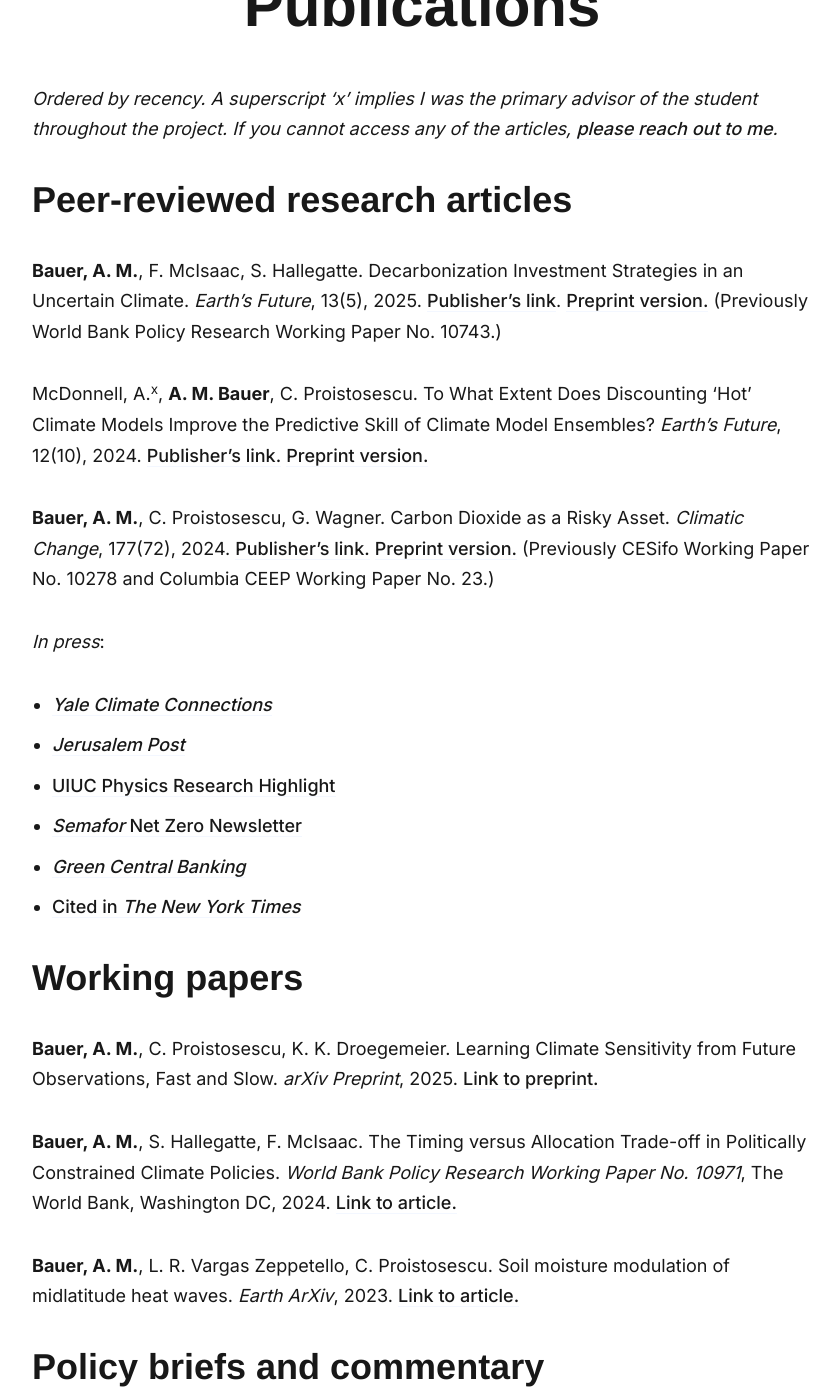
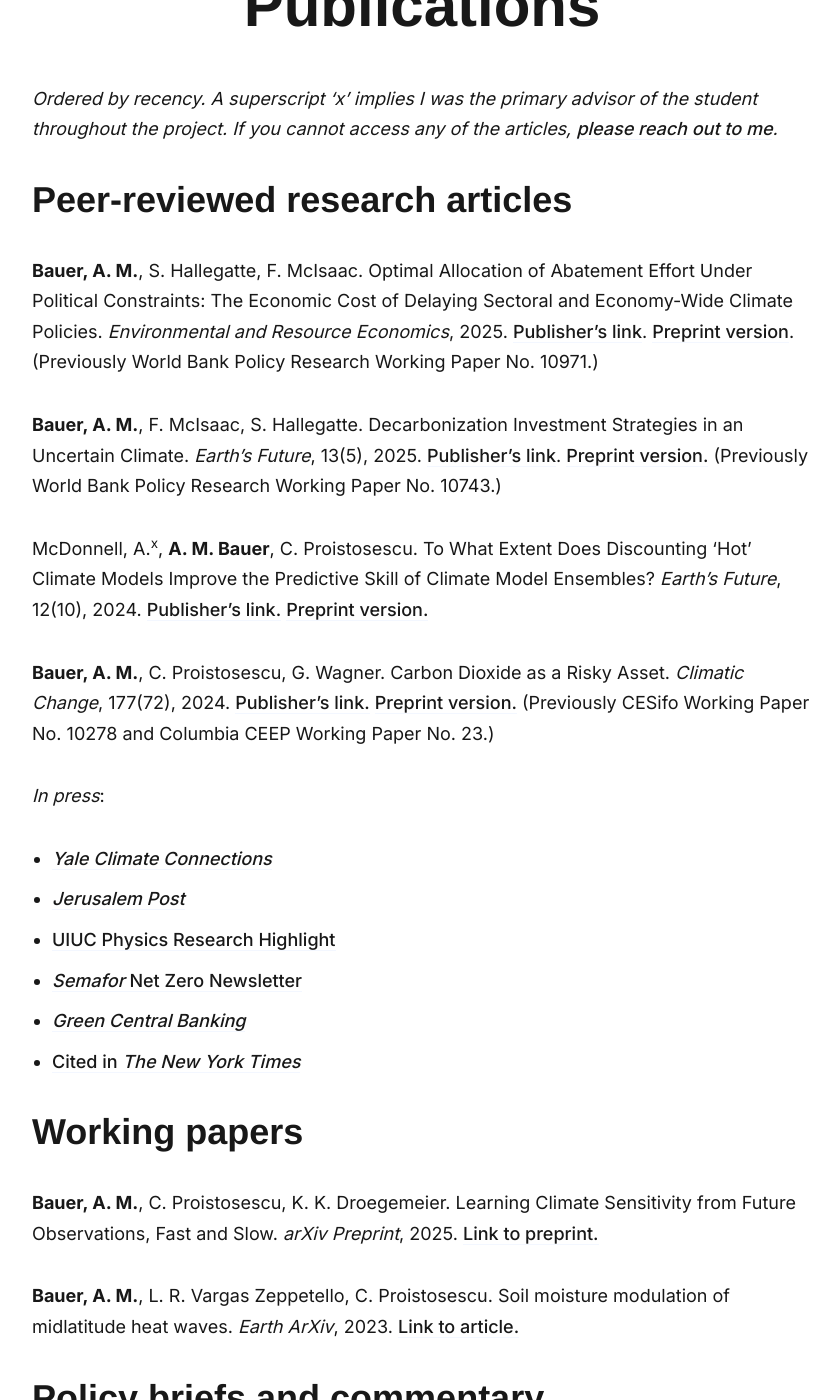
Before and after one commit to adam-bauer-34/adam-bauer-34.github.io, a Jekyll site: the page built from _pages/pubs.md, in a window 1280 px wide and 1400 px high, scrolled down 232 px. Shown: the whole window, without its empty margins (218-1058 px from the left). Built offline with Jekyll 4.4.1, drawn with Linux system fonts in a browser that asks for light colours; nearby versions of some CDN libraries; some web fonts are replaced.

Commit message:
updated pubs page

```diff
--- a/_pages/pubs.md
+++ b/_pages/pubs.md
@@ -8,6 +8,8 @@ image:
 *Ordered by recency. A superscript 'x' implies I was the primary advisor of the student throughout the project. If you cannot access any of the articles, [please reach out to me](https://www.ambauer.com/contact/).*
 
 # Peer-reviewed research articles
+**Bauer, A. M.**, S. Hallegatte, F. McIsaac. Optimal Allocation of Abatement Effort Under Political Constraints: The Economic Cost of Delaying Sectoral and Economy-Wide Climate Policies. *Environmental and Resource Economics*, 2025. [Publisher's link](https://link.springer.com/article/10.1007/s10640-025-01029-2). [Preprint version](/files/papers/pe/BHM-Pol-Econ-FINAL.pdf). (Previously World Bank Policy Research Working Paper No. 10971.)
+
 **Bauer, A. M.**, F. McIsaac, S. Hallegatte. Decarbonization Investment Strategies in an Uncertain Climate. *Earth's Future*, 13(5), 2025. [Publisher's link](https://agupubs.onlinelibrary.wiley.com/doi/10.1029/2024EF005851?af=R). [Preprint version.](/files/papers/decarb-uncertain-climate/BMH-EarthsFuture-Accepted.pdf) (Previously World Bank Policy Research Working Paper No. 10743.)
 
 McDonnell, A.<sup>x</sup>, **A. M. Bauer**, C. Proistosescu. To What Extent Does Discounting 'Hot' Climate Models Improve the Predictive Skill of Climate Model Ensembles? *Earth's Future*, 12(10), 2024. [Publisher's link.](https://agupubs.onlinelibrary.wiley.com/doi/10.1029/2024EF004844) [Preprint version.](/files/papers/model-weighting/MBP-ToWhatExtent-EarthsFuture-Final.pdf)
@@ -24,8 +26,6 @@ McDonnell, A.<sup>x</sup>, **A. M. Bauer**, C. Proistosescu. To What Extent Does
 
 # Working papers
 **Bauer, A. M.**, C. Proistosescu, K. K. Droegemeier. Learning Climate Sensitivity from Future Observations, Fast and Slow. *arXiv Preprint*, 2025. [Link to preprint.](https://arxiv.org/abs/2507.15767)
-
-**Bauer, A. M.**, S. Hallegatte, F. McIsaac. The Timing versus Allocation Trade-off in Politically Constrained Climate Policies. *World Bank Policy Research Working Paper No. 10971*, The World Bank, Washington DC, 2024. [Link to article.](https://documents.worldbank.org/en/publication/documents-reports/documentdetail/099144211072445400/idu166da20581c28314e5619c6512a33b683eb58)
 
 **Bauer, A. M.**, L. R. Vargas Zeppetello, C. Proistosescu. Soil moisture modulation of midlatitude heat waves. *Earth ArXiv*, 2023. [Link to article.](https://eartharxiv.org/repository/view/5009/)
 
```
